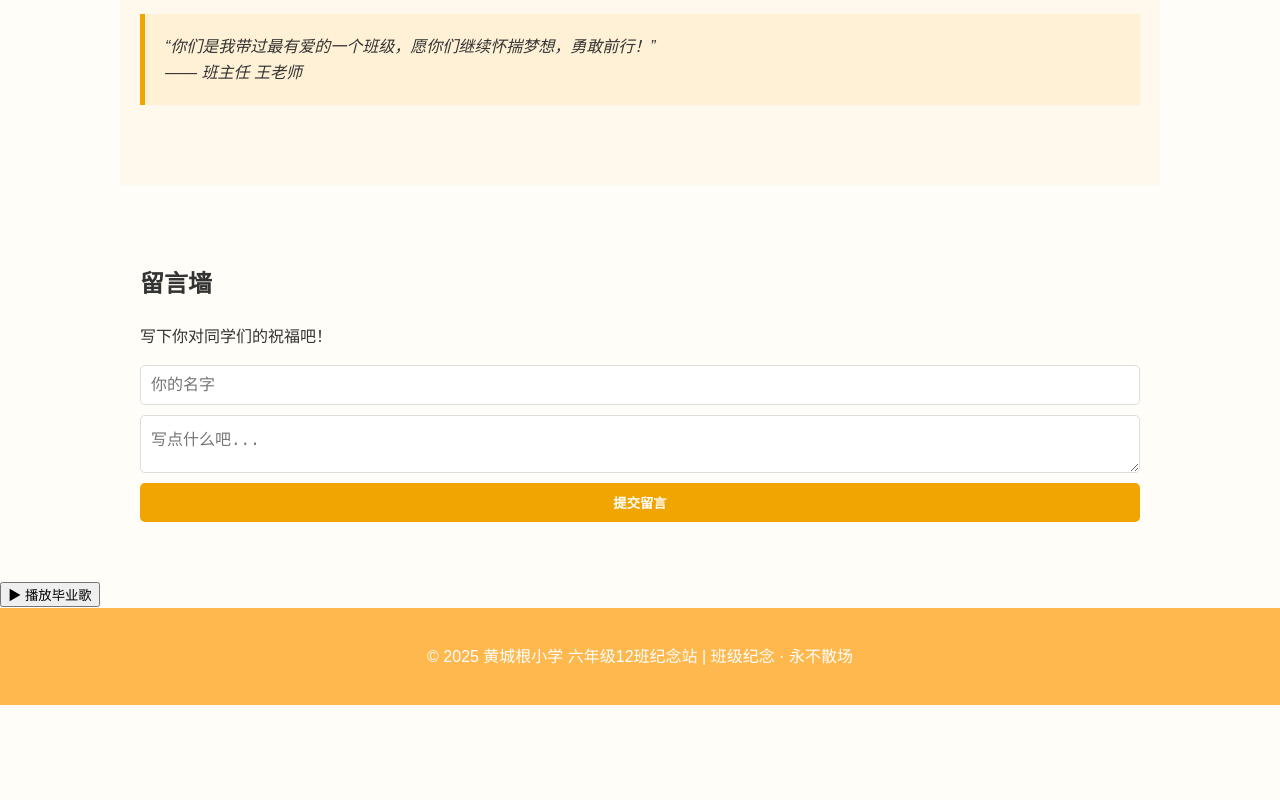
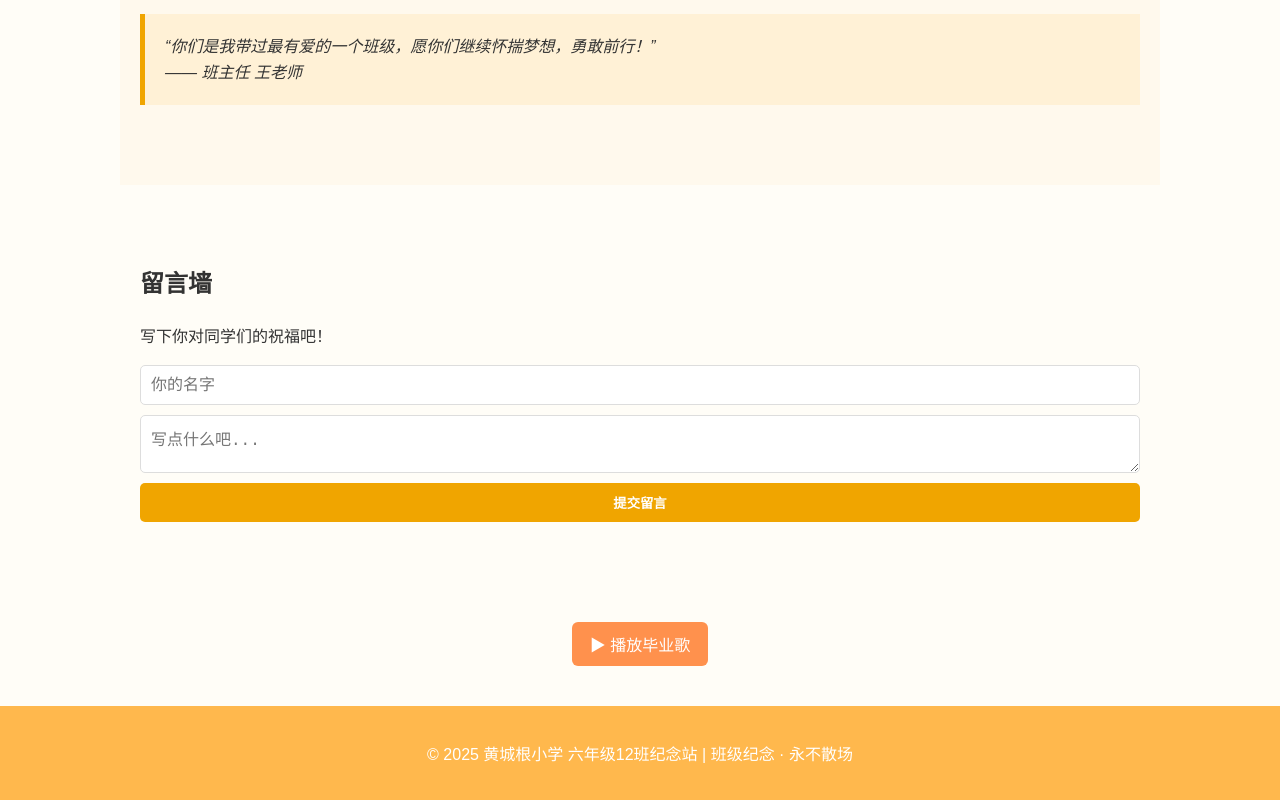
Before and after one commit to vonhaw/hcg6122025, a plain HTML site: page index.html in a window 1280 px wide. Shown: the part 1479-2279 px from the top of the page. Before the commit the page ends 2184 px from the top, so only its background shows below. Drawn offline with Linux system fonts and the light colour scheme.

Commit message:
Update style.css

```diff
--- a/style.css
+++ b/style.css
@@ -130,3 +130,19 @@ footer {
   color: white;
   padding: 20px;
 }
+
+.music-player {
+  text-align: center;
+  margin: 30px auto;
+  padding: 10px;
+}
+
+#play-btn {
+  background-color: #ff914d;
+  color: white;
+  border: none;
+  padding: 10px 18px;
+  border-radius: 6px;
+  font-size: 1rem;
+  cursor: pointer;
+}
```
